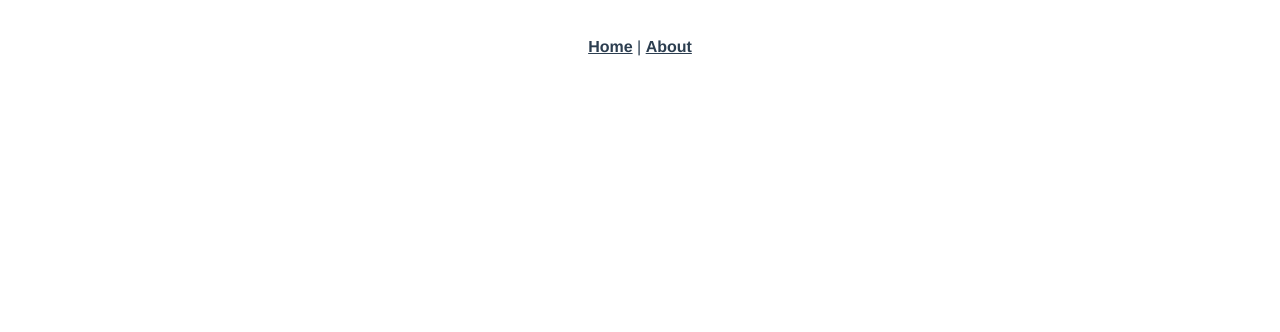
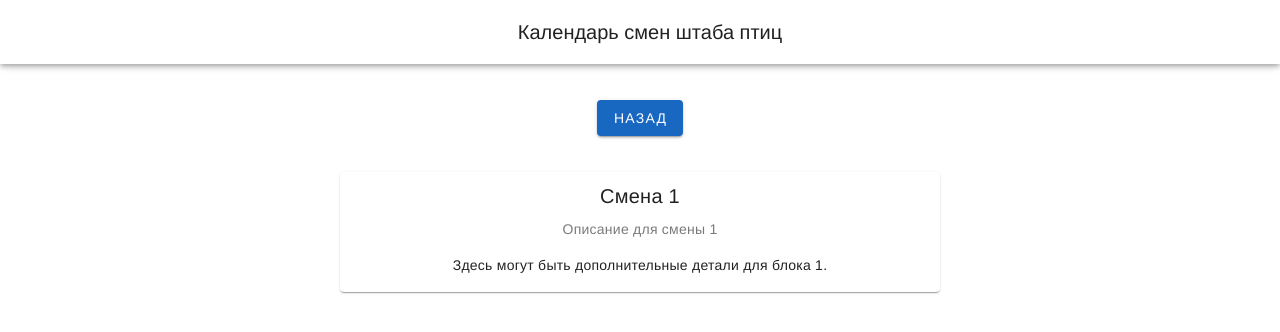
Before and after one commit to turborufus/birds-calendar, a Vue app: page /shift/1 in a window 1280 px wide. Before the commit this address had no page. Shown: the top 332 px of the page. Built offline with nearby package versions, Linux system fonts and the light colour scheme.

Commit message:
Initial commit

```diff
--- a/package.json
+++ b/package.json
@@ -10,7 +10,8 @@
   "dependencies": {
     "core-js": "^3.8.3",
     "vue": "^3.2.13",
-    "vue-router": "^4.0.3"
+    "vue-router": "^4.5.0",
+    "vuetify": "^3.7.6"
   },
   "devDependencies": {
     "@babel/core": "^7.12.16",
@@ -20,6 +21,7 @@
     "@vue/cli-plugin-router": "~5.0.0",
     "@vue/cli-service": "~5.0.0",
     "eslint": "^7.32.0",
-    "eslint-plugin-vue": "^8.0.3"
+    "eslint-plugin-vue": "^8.0.3",
+    "vue-cli-plugin-vuetify": "~2.5.8"
   }
 }
--- a/public/index.html
+++ b/public/index.html
@@ -3,11 +3,12 @@
   <head>
     <meta charset="utf-8">
     <meta http-equiv="X-UA-Compatible" content="IE=edge">
+    <meta name="google" content="notranslate">
     <meta name="viewport" content="width=device-width,initial-scale=1.0">
     <link rel="icon" href="<%= BASE_URL %>favicon.ico">
     <title><%= htmlWebpackPlugin.options.title %></title>
   </head>
-  <body>
+  <body class="notranslate">
     <noscript>
       <strong>We're sorry but <%= htmlWebpackPlugin.options.title %> doesn't work properly without JavaScript enabled. Please enable it to continue.</strong>
     </noscript>
--- a/src/App.vue
+++ b/src/App.vue
@@ -1,10 +1,24 @@
 <template>
-  <nav>
-    <router-link to="/">Home</router-link> |
-    <router-link to="/about">About</router-link>
-  </nav>
-  <router-view/>
+  <v-app>
+    <v-app-bar app>
+      <v-toolbar-title>Календарь смен штаба птиц</v-toolbar-title>
+    </v-app-bar>
+
+    <!-- Навигация -->
+    <nav>
+      <router-link to="/">Список смен</router-link> |
+    </nav>
+
+    <!-- Отображение компонентов страниц -->
+    <router-view />
+  </v-app>
 </template>
+
+<script>
+export default {
+  name: 'App'
+}
+</script>
 
 <style>
 #app {
--- a/src/main.js
+++ b/src/main.js
@@ -1,5 +1,45 @@
 import { createApp } from 'vue'
 import App from './App.vue'
 import router from './router'
+import { createVuetify } from 'vuetify'
+import 'vuetify/styles'  // Добавляем глобальные стили Vuetify
+//import { VApp, VBtn, VToolbar, VToolbarTitle, VTextField, VCard, VAppBar } from 'vuetify/components'  // Явный импорт компонентов Vuetify
+import { VApp,
+    VBtn,
+    VToolbar,
+    VToolbarTitle,
+    VTextField,
+    VCard,
+    VCardTitle,
+    VCardSubtitle,
+    VAppBar,
+    VContainer,
+    VCol,
+    VRow,
+    VCardText} from 'vuetify/components'
 
-createApp(App).use(router).mount('#app')
+// Создаем экземпляр Vuetify
+const vuetify = createVuetify({
+    components: {
+        VApp,
+        VContainer,
+        VRow,
+        VCol,
+        VBtn,
+        VToolbar,
+        VToolbarTitle,
+        VTextField,
+        VCard,
+        VCardTitle,
+        VCardSubtitle,
+        VAppBar,
+        VCardText,
+    }
+})
+
+const app = createApp(App)
+
+app.use(router)
+app.use(vuetify)
+
+app.mount('#app')
--- a/src/router/index.js
+++ b/src/router/index.js
@@ -1,21 +1,21 @@
 import { createRouter, createWebHistory } from 'vue-router'
-import HomeView from '../views/HomeView.vue'
+import ShiftsListPage from '../views/ShiftsListPage.vue'
+import ShiftDetailPage from '../views/ShiftDetailPage.vue'
+
 
 const routes = [
   {
     path: '/',
-    name: 'home',
-    component: HomeView
+    name: 'ShiftsListPage',
+    component: ShiftsListPage
   },
   {
-    path: '/about',
-    name: 'about',
-    // route level code-splitting
-    // this generates a separate chunk (about.[hash].js) for this route
-    // which is lazy-loaded when the route is visited.
-    component: () => import(/* webpackChunkName: "about" */ '../views/AboutView.vue')
+    path: '/shift/:id',
+    name: 'ShiftDetailPage',
+    component: ShiftDetailPage
   }
 ]
+
 
 const router = createRouter({
   history: createWebHistory(process.env.BASE_URL),
--- /dev/null
+++ b/src/services/api.js
@@ -0,0 +1,22 @@
+// import axios from 'axios';
+
+// const api = axios.create({
+//   baseURL: 'https://base.ewnc.org/birds', // Замените на ваш реальный URL
+//   timeout: 10000, // Устанавливаем таймаут для запросов
+// });
+
+// export default api;
+
+// Здесь мы можем позже интегрировать API запросы
+export const getShifts = () => {
+  return [
+    { id: 1, name: 'Смена 1', description: 'Описание смены 1' },
+    { id: 2, name: 'Смена 2', description: 'Описание смены 2' },
+    { id: 3, name: 'Смена 3', description: 'Описание смены 3' }
+  ]
+}
+
+export const getShiftById = (id) => {
+  // Здесь мы можем позже делать запрос к API
+  return { id, name: `Смена ${id}`, description: `Описание для смены ${id}` }
+}
--- /dev/null
+++ b/src/views/ShiftDetailPage.vue
@@ -0,0 +1,38 @@
+<template>
+  <v-container>
+    <v-btn @click="$router.go(-1)" color="primary" class="mb-4">
+      Назад
+    </v-btn>
+
+    <v-card>
+      <v-card-title>{{ shift.name }}</v-card-title>
+      <v-card-subtitle>{{ shift.description }}</v-card-subtitle>
+      <v-card-text>
+        <p>Здесь могут быть дополнительные детали для блока {{ shift.id }}.</p>
+      </v-card-text>
+    </v-card>
+  </v-container>
+</template>
+
+<script>
+import { getShiftById } from '../services/api'
+
+export default {
+  data() {
+    return {
+      shift: {}
+    }
+  },
+  created() {
+    const shiftId = this.$route.params.id
+    this.shift = getShiftById(shiftId) // Получаем данные смены по ID
+  }
+}
+</script>
+
+<style scoped>
+.v-card {
+  max-width: 600px;
+  margin: 20px auto;
+}
+</style>
--- /dev/null
+++ b/src/views/ShiftsListPage.vue
@@ -0,0 +1,54 @@
+<template>
+  <v-container>
+    <v-text-field
+      v-model="searchQuery"
+      label="Поиск"
+      solo
+      class="mb-4"
+    ></v-text-field>
+    <v-row v-for="shift in filteredShifts" :key="shift.id" cols="12" md="4">
+      <v-col>
+        <v-card @click="goToShiftDetail(shift.id)"  class="pa-3">
+          <v-card-title>{{ shift.name }}</v-card-title>
+          <v-card-subtitle>{{ shift.description }}</v-card-subtitle>
+        </v-card>
+      </v-col>
+    </v-row>
+  </v-container>
+</template>
+
+<script>
+import { getShifts } from "../services/api"
+
+export default {
+  data() {
+    return {
+      shifts: [],
+      searchQuery: '',
+    }
+  },
+  created() {
+    this.shifts = getShifts() // Получаем смены с помощью функции из api.js
+  },
+  computed: {
+    filteredShifts() {
+      // Фильтруем смены по названию или описанию
+      return this.shifts.filter(shift => {
+        const searchTerm = this.searchQuery.toLowerCase()
+        return shift.name.toLowerCase().includes(searchTerm) || shift.description.toLowerCase().includes(searchTerm)
+      })
+    }
+  },
+  methods: {
+    goToShiftDetail(id) {
+      this.$router.push({ name: 'ShiftDetailPage', params: { id } })
+    }
+  }
+}
+</script>
+
+<style scoped>
+.v-card {
+  cursor: pointer;
+}
+</style>
```
Also changed, not shown: 1 other file (tests, documents, lock files or other folders).
